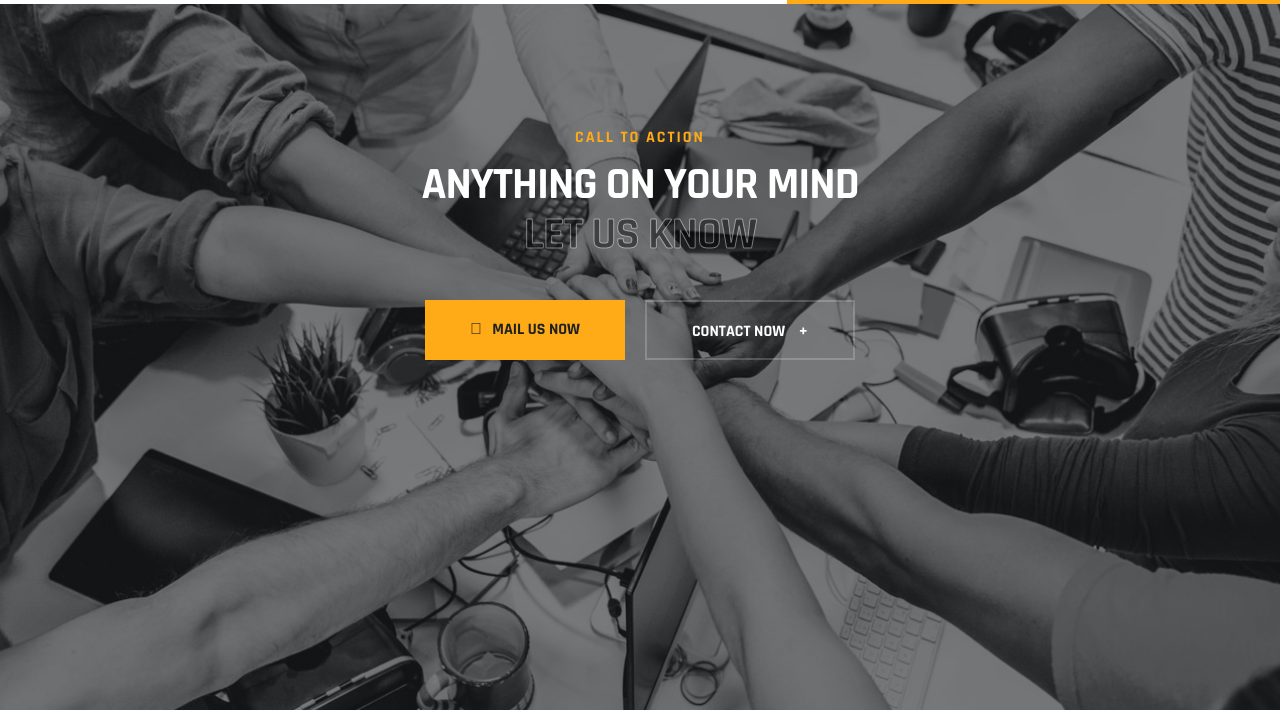
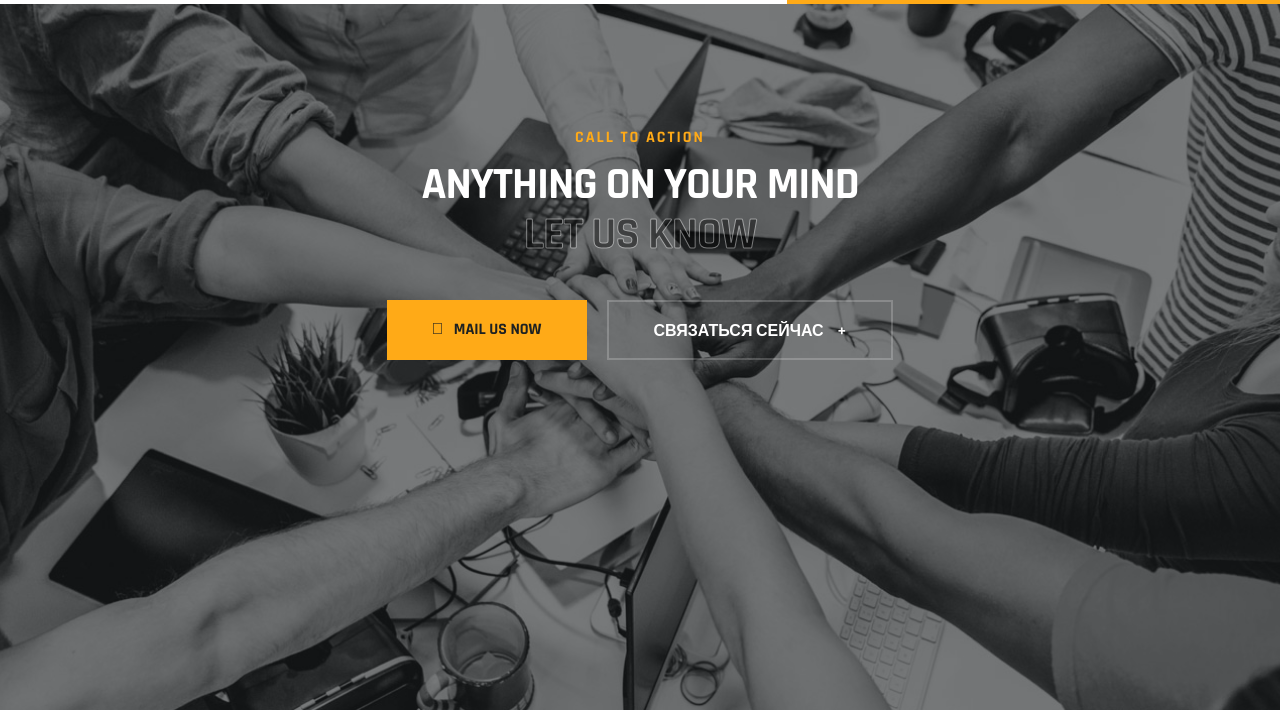
Before and after one commit to std-0/pasaport, a PHP site: page / in a window 1280 px wide. Shown: the part 2799-3513 px from the top of the page. Run offline with PHP 8.4, Linux system fonts and the light colour scheme; some libraries are stand-ins or nearby versions.

Commit message:
no message

```diff
--- a/index.php
+++ b/index.php
@@ -232,7 +232,7 @@ head("Pagina principala");
 									now</a>
 							</li>
 							<li class="wow fadeInRight" data-wow-delay="400ms">
-								<a href="index.html#" class="main-btn main-btn-2">contact now <span class="icon">+</span></a>
+								<a href="index.html#" class="main-btn main-btn-2">СВЯЗАТЬСЯ СЕЙЧАС <span class="icon">+</span></a>
 							</li>
 						</ul>
 					</div>
```
